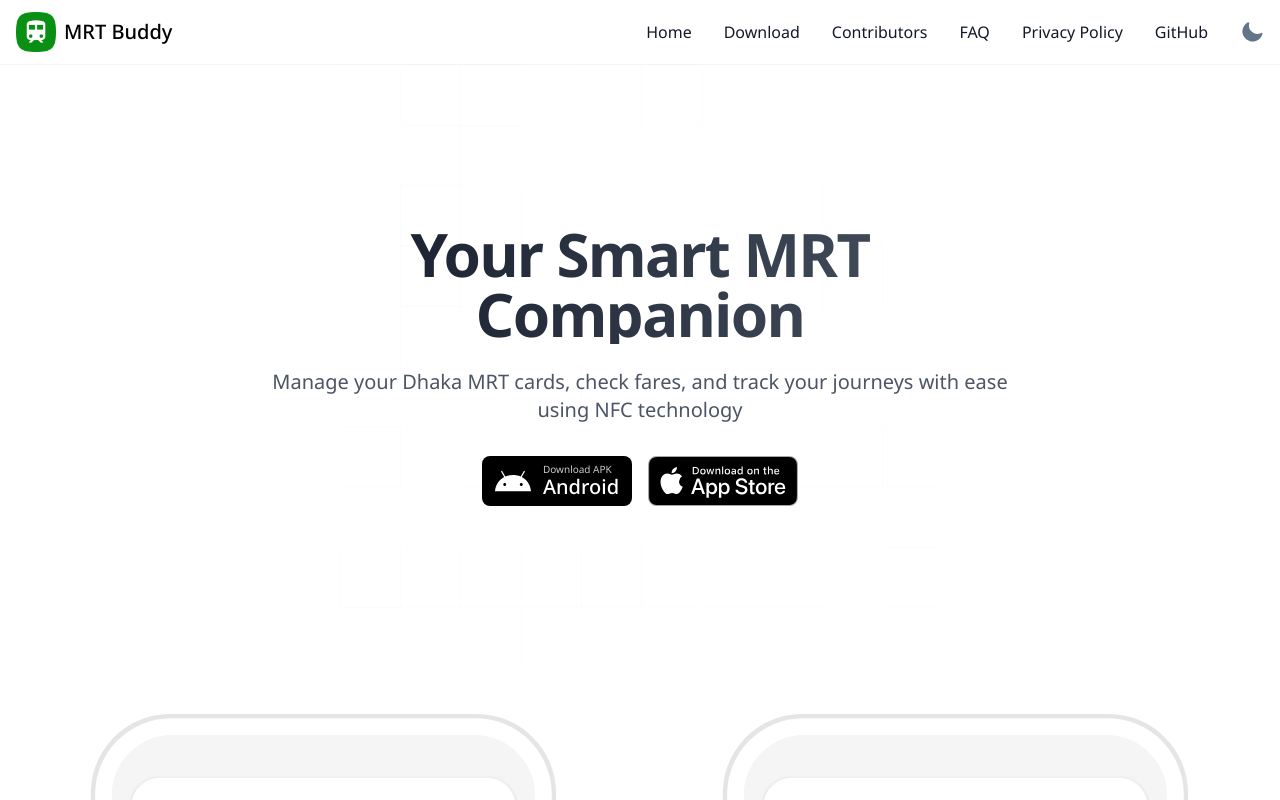
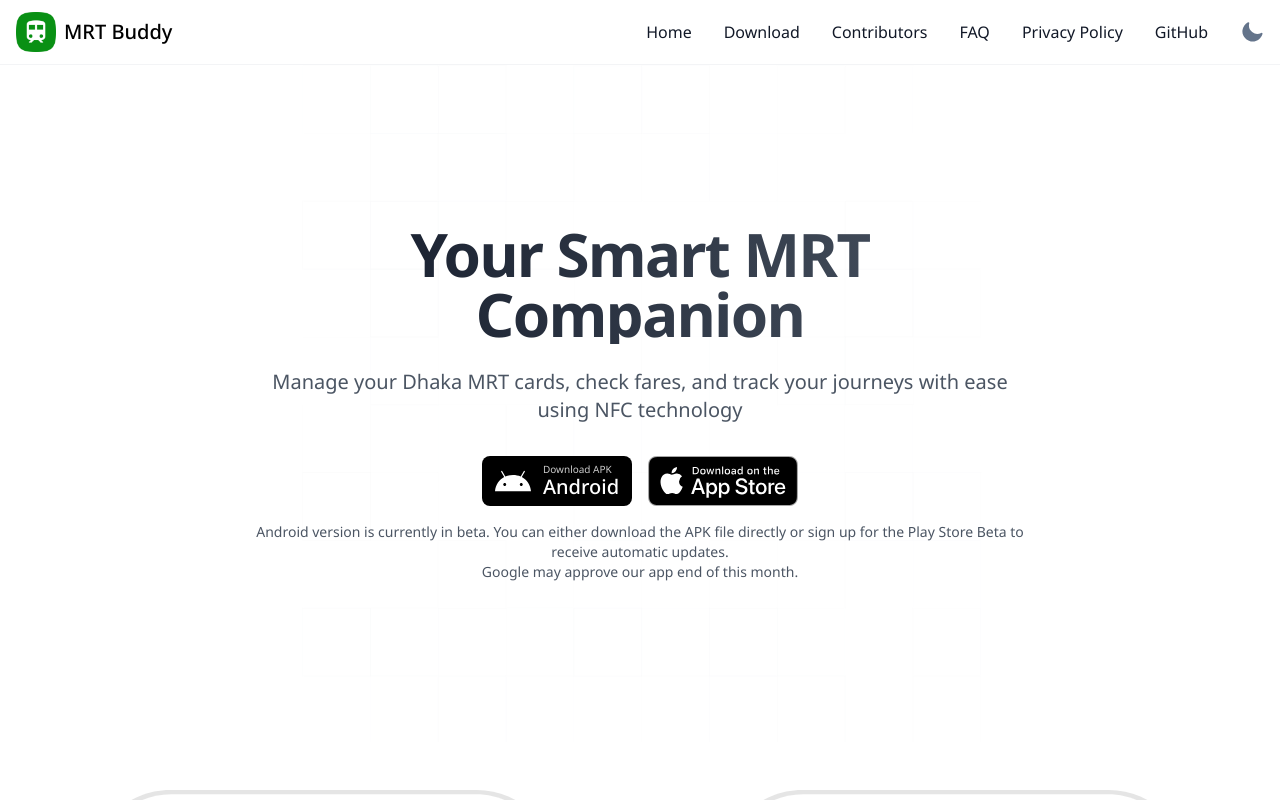
Before and after one commit to nomandhoni-cs/mrt-buddy, a Next.js app: page / in a window 1280 px wide. Shown: the top 800 px of the page. Built offline with nearby package versions, Linux system fonts and the light colour scheme.

Commit message:
chore: tell users about beta

```diff
--- a/components/Hero.js
+++ b/components/Hero.js
@@ -46,6 +46,10 @@
               />
             </a>
         </div>
+        <p className="text-sm text-gray-600 dark:text-gray-400 mt-4">
+          Android version is currently in beta. You can either download the APK file directly or sign up for the Play Store Beta to receive automatic updates.
+          <br />Google may approve our app end of this month.
+        </p>
       </div>
     </div>
     <BetaModal isOpen={isModalOpen} onClose={() => setIsModalOpen(false)} />
```
